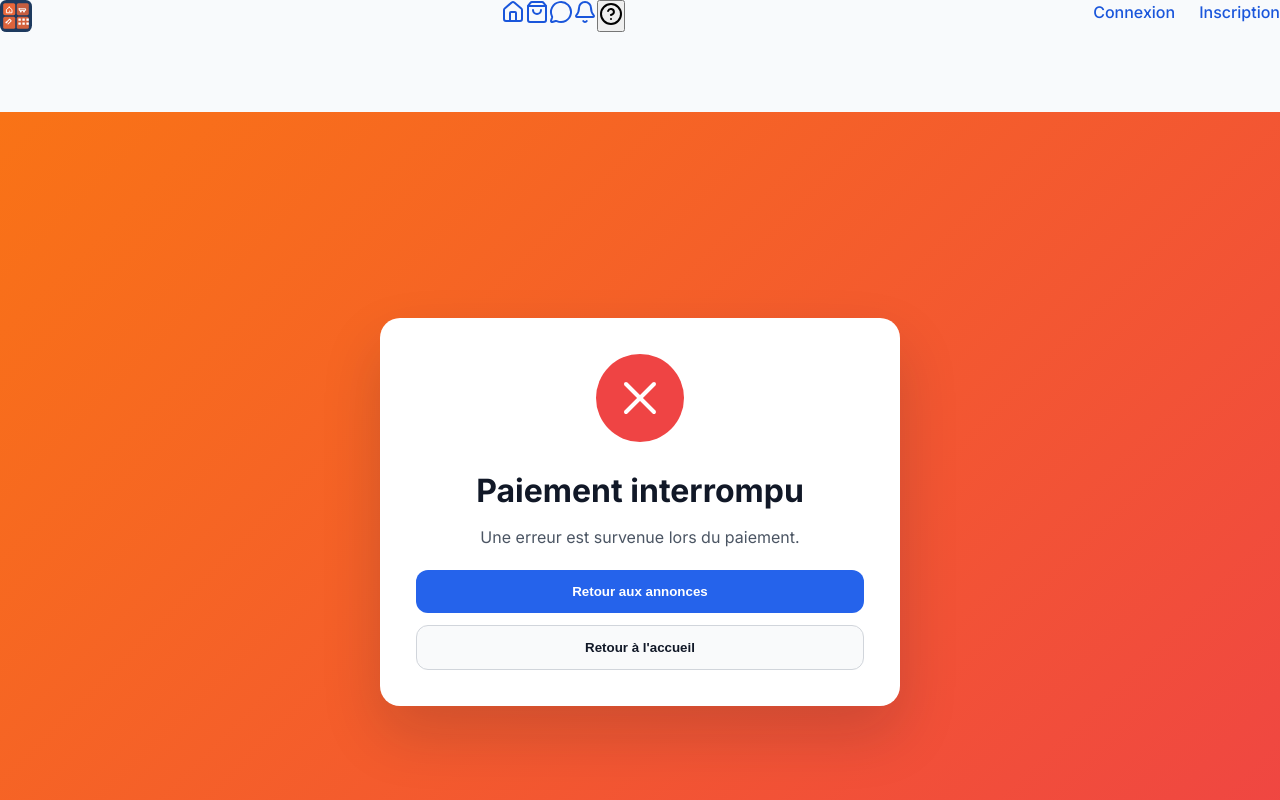
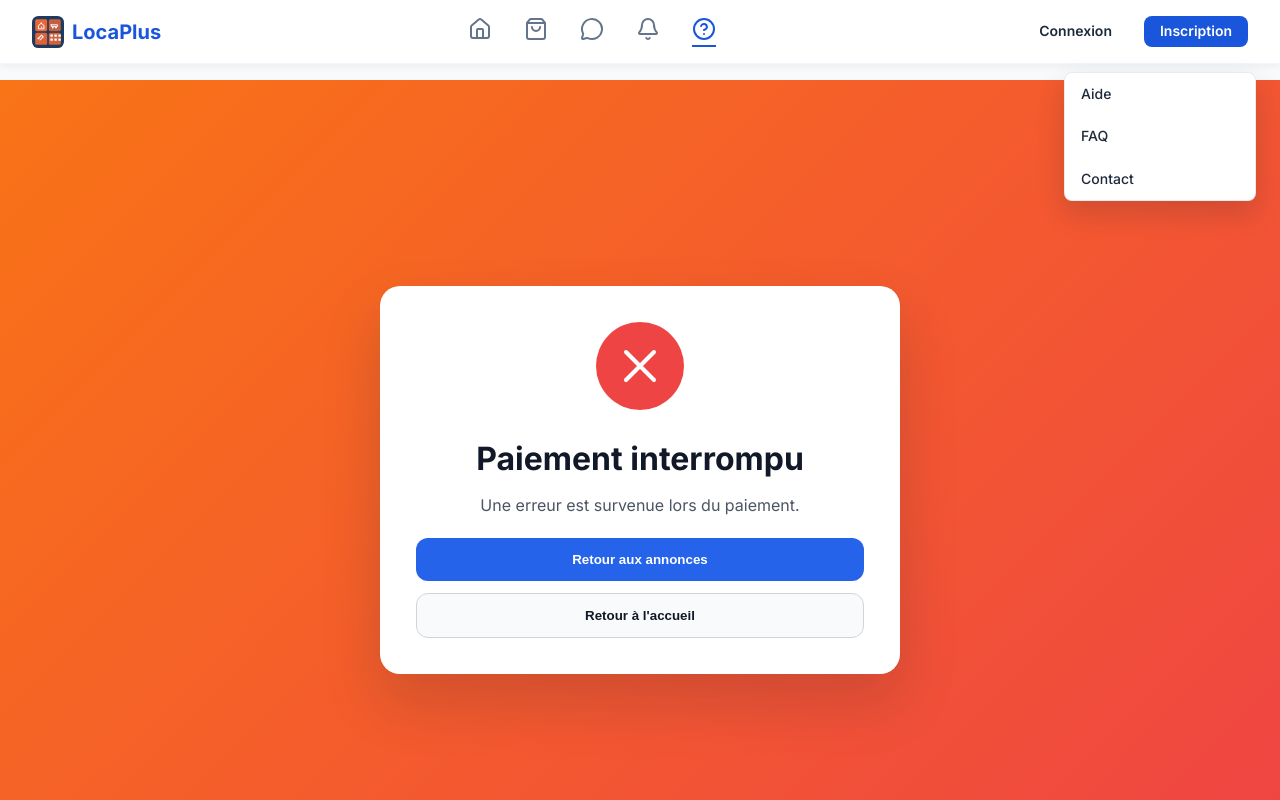
Before and after one commit to minderoft/front-end, a React (Vite) app in the folder front-end/: page /payment-error in a window 1280 px wide. Both pictures are taken after a click on the button "Aide". Shown: the top 800 px of the page. Built offline with nearby package versions, Linux system fonts and the light colour scheme; no server answers.

Commit message:
correction

```diff
--- a/front-end/src/components/Navbar.jsx
+++ b/front-end/src/components/Navbar.jsx
@@ -28,18 +28,17 @@ const Navbar = () => {
         setIsHelpMenuOpen(false);
       }
     };
-
     window.addEventListener('keydown', handleKey);
     return () => window.removeEventListener('keydown', handleKey);
   }, []);
 
   return (
     <>
-      {/* Top Header Bar */}
-      <nav className="fixed top-0 left-0 right-0 z-50 w-full bg-white/90 backdrop-blur-md border-b border-gray-100 shadow-sm">
-        <div className="flex items-center justify-between px-4 md:px-6 h-16 w-full max-w-screen-xl mx-auto">
+      <nav className="navbar">
+        <div className="navbar-container">
+
           {/* Logo */}
-          <Link to="/" className="navbar-brand flex items-center gap-2 font-bold text-lg md:text-xl">
+          <Link to="/" className="navbar-brand">
             <svg width="32" height="32" viewBox="0 0 40 40" fill="none" xmlns="http://www.w3.org/2000/svg">
               <rect width="40" height="40" rx="8" fill="#1E3A5F"/>
               <rect x="4" y="4" width="15" height="15" rx="2" fill="#FF6B35" opacity="0.9"/>
@@ -60,105 +59,94 @@ const Navbar = () => {
               <rect x="28" y="28" width="3" height="3" fill="white" rx="0.3"/>
               <rect x="33" y="28" width="3" height="3" fill="white" rx="0.3"/>
             </svg>
-            <span className="hidden md:inline">LocaPlus</span>
+            <span className="navbar-brand-text">LocaPlus</span>
           </Link>
 
-          {/* Primary Navigation Icons (centered + horizontal scroll on small screens) */}
-          <div className="flex-1 flex items-center justify-center gap-4 sm:gap-6 text-gray-500 overflow-x-auto whitespace-nowrap px-2">
+          {/* Navigation Icons */}
+          <div className="navbar-nav">
             <Link
               to="/"
-              className={`flex items-center gap-1 pb-1 border-b-2 transition-colors ${
-                isActive('/') ? 'border-blue-600 text-blue-600' : 'border-transparent hover:text-gray-700'
-              }`}
+              className={`navbar-nav-link${isActive('/') ? ' active' : ''}`}
               title="Accueil"
             >
-              <Home className="w-6 h-6 flex-shrink-0" />
+              <Home size={24} />
             </Link>
             <Link
               to="/announcements"
-              className={`flex items-center gap-1 pb-1 border-b-2 transition-colors ${
-                isActive('/announcements') ? 'border-blue-600 text-blue-600' : 'border-transparent hover:text-gray-700'
-              }`}
+              className={`navbar-nav-link${isActive('/announcements') ? ' active' : ''}`}
               title="Annonces"
             >
-              <ShoppingBag className="w-6 h-6 flex-shrink-0" />
+              <ShoppingBag size={24} />
             </Link>
             <Link
               to="/messages"
-              className={`relative flex items-center gap-1 pb-1 border-b-2 transition-colors ${
-                isActive('/messages') ? 'border-blue-600 text-blue-600' : 'border-transparent text-gray-500 hover:text-gray-700'
-              }`}
+              className={`navbar-nav-link${isActive('/messages') ? ' active' : ''}`}
               title="Messages"
             >
-              <MessageCircle className="w-6 h-6 flex-shrink-0" />
+              <MessageCircle size={24} />
               {unreadMessages > 0 && (
-                <span className="absolute -top-2 -right-2 bg-red-500 text-white text-xs font-bold rounded-full w-5 h-5 flex items-center justify-center">
-                  {unreadMessages}
-                </span>
+                <span className="navbar-badge">{unreadMessages}</span>
               )}
             </Link>
             <Link
               to="/notifications"
-              className={`relative flex items-center gap-1 pb-1 border-b-2 transition-colors ${
-                isActive('/notifications') ? 'border-blue-600 text-blue-600' : 'border-transparent text-gray-500 hover:text-gray-700'
-              }`}
+              className={`navbar-nav-link${isActive('/notifications') ? ' active' : ''}`}
               title="Notifications"
             >
-              <Bell className="w-6 h-6 flex-shrink-0" />
+              <Bell size={24} />
               {notificationCount > 0 && (
-                <span className="absolute -top-2 -right-2 bg-red-500 text-white text-xs font-bold rounded-full w-5 h-5 flex items-center justify-center">
-                  {notificationCount}
-                </span>
+                <span className="navbar-badge">{notificationCount}</span>
               )}
             </Link>
             <button
               onClick={() => setIsHelpMenuOpen(!isHelpMenuOpen)}
-              className={`relative flex items-center gap-1 pb-1 border-b-2 transition-colors ${
-                isHelpMenuOpen ? 'border-blue-600 text-blue-600' : 'border-transparent text-gray-500 hover:text-gray-700'
-              }`}
-              title="Menu"
+              className={`navbar-nav-link${isHelpMenuOpen ? ' active' : ''}`}
+              title="Aide"
               aria-expanded={isHelpMenuOpen}
               aria-haspopup="true"
             >
-              <HelpCircle className="w-6 h-6 flex-shrink-0" />
+              <HelpCircle size={24} />
             </button>
           </div>
 
           {/* Desktop Auth Actions */}
-          <div className="hidden md:flex items-center gap-3">
+          <div className="navbar-auth">
             {user ? (
-              <div className="relative">
+              <div className="navbar-user-menu">
                 <button
                   onClick={() => setIsUserMenuOpen(!isUserMenuOpen)}
-                  className="flex items-center gap-2 px-3 py-2 rounded-lg bg-gray-100 hover:bg-gray-200 transition-colors text-sm font-medium"
+                  className="navbar-user-btn"
                   aria-expanded={isUserMenuOpen}
                   aria-haspopup="true"
                   aria-label="Menu utilisateur"
                 >
-                  <div className="w-8 h-8 rounded-full bg-blue-600 text-white flex items-center justify-center text-xs font-bold">
+                  <div className="navbar-avatar">
                     {user.name?.charAt(0).toUpperCase() || 'U'}
                   </div>
-                  <span className="max-w-[120px] truncate">{user.name}</span>
+                  <span className="navbar-username">{user.name}</span>
                 </button>
                 {isUserMenuOpen && (
-                  <div className="absolute right-0 mt-2 w-48 bg-white rounded-lg shadow-lg border border-gray-200 z-50">
+                  <div className="navbar-dropdown" role="menu">
                     <Link
                       to="/dashboard"
                       onClick={() => setIsUserMenuOpen(false)}
-                      className="block px-4 py-2 text-gray-700 hover:bg-gray-50 rounded-t-lg transition-colors"
+                      className="navbar-dropdown-item"
+                      role="menuitem"
                     >
                       Mon Dashboard
                     </Link>
                     <Link
                       to="/create"
                       onClick={() => setIsUserMenuOpen(false)}
-                      className="block px-4 py-2 text-gray-700 hover:bg-gray-50 transition-colors font-semibold text-blue-600"
+                      className="navbar-dropdown-item navbar-dropdown-item--highlight"
+                      role="menuitem"
                     >
                       + Publier une annonce
                     </Link>
                     <button
                       onClick={handleLogout}
-                      className="w-full text-left px-4 py-2 text-gray-700 hover:bg-gray-50 rounded-b-lg transition-colors flex items-center gap-2 border-t border-gray-200"
+                      className="navbar-dropdown-item navbar-dropdown-item--separator"
+                      role="menuitem"
                     >
                       <LogOut size={16} />
                       Déconnexion
@@ -168,33 +156,26 @@ const Navbar = () => {
               </div>
             ) : (
               <>
-                <Link
-                  to="/login"
-                  className="px-4 py-2 text-gray-700 hover:bg-gray-100 rounded-lg transition-colors text-sm font-medium"
-                  onClick={() => setIsUserMenuOpen(false)}
-                >
+                <Link to="/login" className="btn btn-ghost btn-sm">
                   Connexion
                 </Link>
-                <Link
-                  to="/register"
-                  className="px-4 py-2 bg-blue-600 text-white rounded-lg hover:bg-blue-700 transition-colors text-sm font-medium"
-                  onClick={() => setIsUserMenuOpen(false)}
-                >
+                <Link to="/register" className="btn btn-primary btn-sm">
                   Inscription
                 </Link>
               </>
             )}
           </div>
+
         </div>
       </nav>
 
-      {/* More Options Dropdown (Desktop) */}
-      {isHelpMenuOpen && location.pathname !== '/help' && location.pathname !== '/faq' && location.pathname !== '/contact' && (
-        <div className="hidden md:block fixed top-16 right-6 w-48 bg-white rounded-lg shadow-lg border border-gray-200 z-50" role="menu">
+      {/* Help Dropdown */}
+      {isHelpMenuOpen && !['/help', '/faq', '/contact'].includes(location.pathname) && (
+        <div className="navbar-help-dropdown" role="menu">
           <Link
             to="/help"
             onClick={() => setIsHelpMenuOpen(false)}
-            className="block px-4 py-2 text-gray-700 hover:bg-gray-50 rounded-t-lg transition-colors"
+            className="navbar-dropdown-item"
             role="menuitem"
           >
             Aide
@@ -202,7 +183,7 @@ const Navbar = () => {
           <Link
             to="/faq"
             onClick={() => setIsHelpMenuOpen(false)}
-            className="block px-4 py-2 text-gray-700 hover:bg-gray-50 transition-colors"
+            className="navbar-dropdown-item"
             role="menuitem"
           >
             FAQ
@@ -210,7 +191,7 @@ const Navbar = () => {
           <Link
             to="/contact"
             onClick={() => setIsHelpMenuOpen(false)}
-            className="block px-4 py-2 text-gray-700 hover:bg-gray-50 rounded-b-lg transition-colors"
+            className="navbar-dropdown-item"
             role="menuitem"
           >
             Contact
--- a/front-end/src/styles/index.css
+++ b/front-end/src/styles/index.css
@@ -323,19 +323,21 @@ a:hover {
    Navigation
    ============================================ */
 .navbar {
-  position: sticky;
+  position: fixed;
   top: 0;
   left: 0;
   right: 0;
+  width: 100%;
   height: 64px;
-  background: var(--secondary);
-  border-bottom: 1px solid rgba(26, 86, 219, 0.08);
-  box-shadow: 0 8px 20px rgba(26, 86, 219, 0.08);
+  background: rgba(255, 255, 255, 0.92);
+  backdrop-filter: blur(12px);
+  -webkit-backdrop-filter: blur(12px);
+  border-bottom: 1px solid rgba(26, 86, 219, 0.06);
+  box-shadow: 0 2px 8px rgba(15, 23, 42, 0.06);
   z-index: 1000;
   display: flex;
   align-items: center;
-  justify-content: space-between;
-  padding: 0 var(--spacing-lg);
+  padding: 0;
 }
 
 .navbar-brand {
@@ -516,6 +518,211 @@ a:hover {
   align-items: center;
   gap: var(--spacing-md);
   flex-shrink: 0;
+}
+
+/* Navbar sub-components */
+.navbar-container {
+  display: flex;
+  align-items: center;
+  justify-content: space-between;
+  width: 100%;
+  max-width: 1280px;
+  margin: 0 auto;
+  padding: 0 var(--spacing-xl);
+  height: 100%;
+  gap: var(--spacing-md);
+}
+
+.navbar-brand-text {
+  display: none;
+}
+
+@media (min-width: 768px) {
+  .navbar-brand-text {
+    display: inline;
+  }
+}
+
+.navbar-nav {
+  flex: 1;
+  display: flex;
+  align-items: center;
+  justify-content: center;
+  gap: var(--spacing-xl);
+  overflow-x: auto;
+  white-space: nowrap;
+  padding: 0 var(--spacing-sm);
+  -ms-overflow-style: none;
+  scrollbar-width: none;
+}
+
+.navbar-nav::-webkit-scrollbar {
+  display: none;
+}
+
+.navbar-nav-link {
+  position: relative;
+  display: inline-flex;
+  align-items: center;
+  gap: 4px;
+  padding-bottom: 4px;
+  border-bottom: 2px solid transparent;
+  border-top: none;
+  border-left: none;
+  border-right: none;
+  background: none;
+  color: var(--text-light);
+  font-family: inherit;
+  font-size: inherit;
+  cursor: pointer;
+  transition: var(--transition);
+  flex-shrink: 0;
+  text-decoration: none;
+  line-height: 1;
+}
+
+.navbar-nav-link:hover {
+  color: #374151;
+  text-decoration: none;
+}
+
+.navbar-nav-link.active {
+  border-bottom-color: var(--primary);
+  color: var(--primary);
+}
+
+.navbar-badge {
+  position: absolute;
+  top: -8px;
+  right: -8px;
+  background: #ef4444;
+  color: white;
+  font-size: 0.7rem;
+  font-weight: 700;
+  border-radius: 9999px;
+  width: 18px;
+  height: 18px;
+  display: flex;
+  align-items: center;
+  justify-content: center;
+  line-height: 1;
+}
+
+.navbar-auth {
+  display: none;
+  align-items: center;
+  gap: var(--spacing-md);
+  flex-shrink: 0;
+}
+
+@media (min-width: 768px) {
+  .navbar-auth {
+    display: flex;
+  }
+}
+
+.navbar-user-menu {
+  position: relative;
+}
+
+.navbar-user-btn {
+  display: flex;
+  align-items: center;
+  gap: 8px;
+  padding: 6px 12px;
+  border-radius: var(--radius-md);
+  background: #f3f4f6;
+  border: none;
+  cursor: pointer;
+  transition: var(--transition);
+  font-size: 0.875rem;
+  font-weight: 500;
+  color: var(--text);
+  font-family: inherit;
+}
+
+.navbar-user-btn:hover {
+  background: #e5e7eb;
+}
+
+.navbar-avatar {
+  width: 32px;
+  height: 32px;
+  border-radius: 9999px;
+  background: var(--primary);
+  color: white;
+  display: flex;
+  align-items: center;
+  justify-content: center;
+  font-size: 0.75rem;
+  font-weight: 700;
+  flex-shrink: 0;
+}
+
+.navbar-username {
+  max-width: 120px;
+  overflow: hidden;
+  text-overflow: ellipsis;
+  white-space: nowrap;
+}
+
+.navbar-dropdown {
+  position: absolute;
+  right: 0;
+  top: calc(100% + 8px);
+  min-width: 192px;
+  background: white;
+  border-radius: var(--radius-md);
+  box-shadow: var(--shadow-lg);
+  border: 1px solid rgba(0, 0, 0, 0.08);
+  z-index: 1001;
+  overflow: hidden;
+}
+
+.navbar-help-dropdown {
+  position: fixed;
+  top: 72px;
+  right: 24px;
+  min-width: 192px;
+  background: white;
+  border-radius: var(--radius-md);
+  box-shadow: var(--shadow-lg);
+  border: 1px solid rgba(0, 0, 0, 0.08);
+  z-index: 1001;
+  overflow: hidden;
+}
+
+.navbar-dropdown-item {
+  display: flex;
+  align-items: center;
+  gap: 8px;
+  width: 100%;
+  padding: 10px var(--spacing-md);
+  color: var(--text);
+  text-decoration: none;
+  font-size: 0.875rem;
+  font-weight: 500;
+  font-family: inherit;
+  transition: var(--transition);
+  text-align: left;
+  background: none;
+  border: none;
+  cursor: pointer;
+}
+
+.navbar-dropdown-item:hover {
+  background: #f9fafb;
+  color: var(--text);
+  text-decoration: none;
+}
+
+.navbar-dropdown-item--highlight {
+  color: var(--primary);
+  font-weight: 700;
+}
+
+.navbar-dropdown-item--separator {
+  border-top: 1px solid #f1f5f9;
 }
 
 /* ============================================
```
